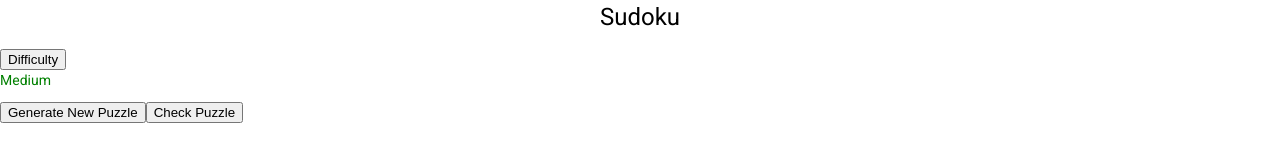
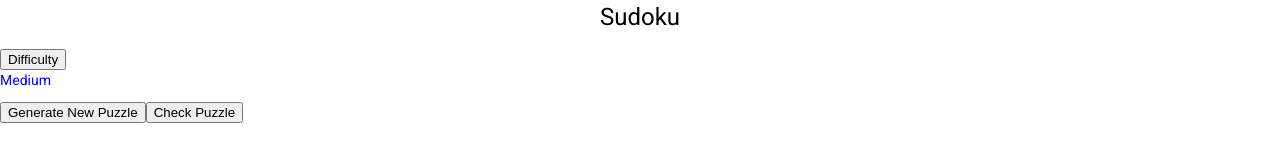
Before and after one commit to MyaDavis5753/Team-Software-Project-K, an Angular app: page /sudoku in a window 1280 px wide. Both pictures are taken after a click on the button "Difficulty". Shown: the part 149-309 px from the top of the page. Built offline with nearby package versions, Linux system fonts and the light colour scheme.

Commit message:
Added colors to the difficulty levels

```diff
--- a/src/app/sudoku/sudoku.component.html
+++ b/src/app/sudoku/sudoku.component.html
@@ -1,10 +1,10 @@
 <h1 class="title">Sudoku</h1>
 	<div class="fields">
 	    <button (click)="setDifficulty()">Difficulty</button>
-	    <p class="correctSolution" *ngIf="difficulty == 4">Easy</p>
-	    <p class="correctSolution" *ngIf="difficulty == 3.5">Medium</p>
-	    <p class="correctSolution" *ngIf="difficulty == 3">Hard</p>
-	    <p class="correctSolution" *ngIf="difficulty == 2.5">Expert</p>
+	    <p class="correctSolution" *ngIf="difficulty == 4" style="color: green">Easy</p>
+	    <p class="correctSolution" *ngIf="difficulty == 3.5" style="color:blue">Medium</p>
+	    <p class="correctSolution" *ngIf="difficulty == 3" style="color:red">Hard</p>
+	    <p class="correctSolution" *ngIf="difficulty == 2.5" style="color:black">Expert</p>
 	    <button (click)="generatePuzzle(difficulty)">Generate New Puzzle</button>
 	    <button (click)="validate()">Check Puzzle</button>
 	    <p class="correctSolution" *ngIf="solved==true">Correct!</p>
```
